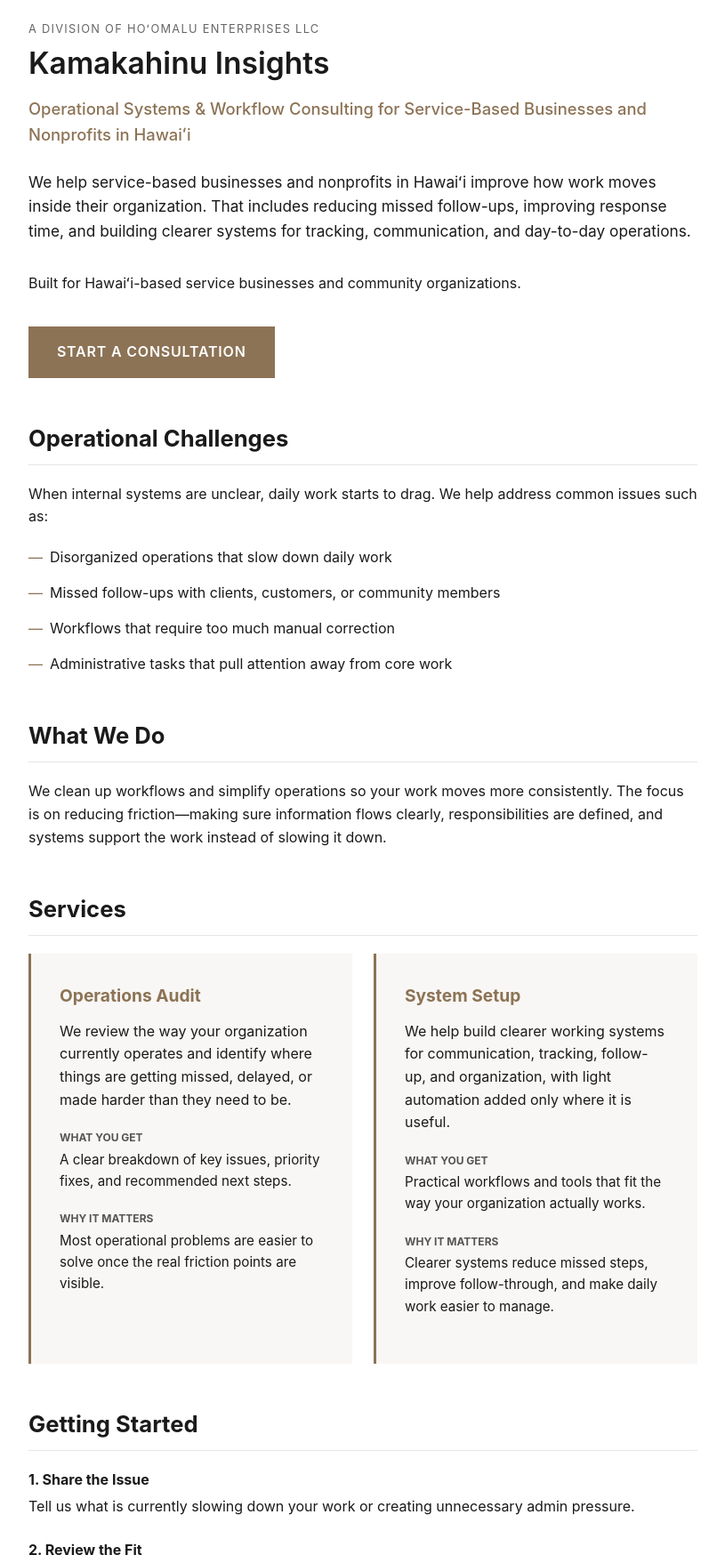
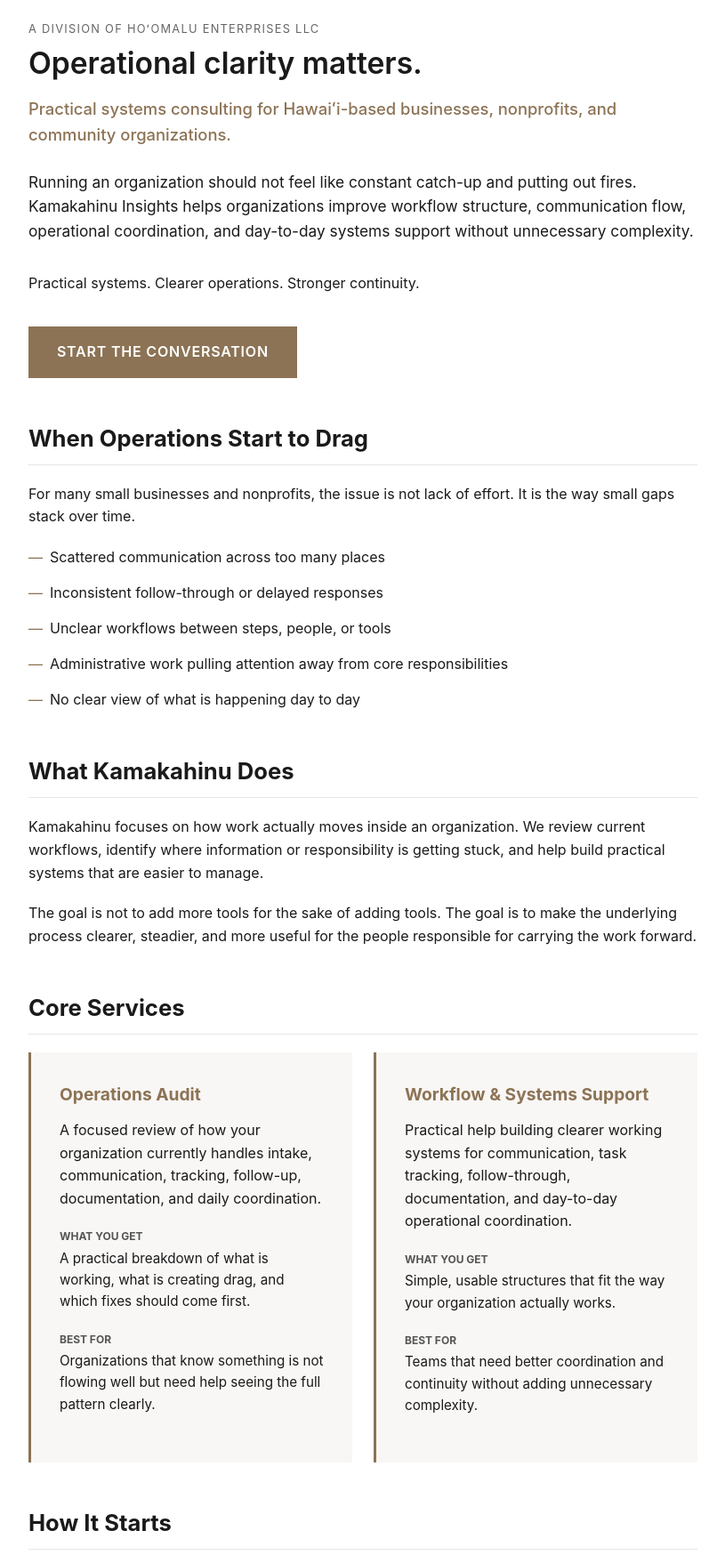
Before and after one commit to Hoomalu346/kamakahinu-insights-site, a plain HTML site: page index.html in a window 1280 px wide. Shown: the part 107-1855 px from the top of the page at 89% size, without its empty margins (232-1047 px from the left). Drawn offline with Linux system fonts and the light colour scheme.

Commit message:
Update index.html
version 1.1

```diff
--- a/index.html
+++ b/index.html
@@ -3,7 +3,8 @@
 <head>
     <meta charset="UTF-8">
     <meta name="viewport" content="width=device-width, initial-scale=1.0">
-    <title>Kamakahinu Insights | Operational Systems & Workflow Consulting</title>
+    <meta name="description" content="Kamakahinu Insights provides operational systems consulting for Hawaiʻi-based businesses, nonprofits, and community organizations.">
+    <title>Kamakahinu Insights | Operational Systems Consulting</title>
     <link rel="stylesheet" href="styles.css">
 </head>
 <body>
@@ -19,96 +20,100 @@
     </div>
 </nav>
 
-<div class="container">
-    <header>
+<main class="container">
+    <header class="hero">
         <span class="label">A division of Hoʻomalu Enterprises LLC</span>
-        <h1>Kamakahinu Insights</h1>
-        <p class="tagline">Operational Systems & Workflow Consulting for Service-Based Businesses and Nonprofits in Hawaiʻi</p>
+        <h1>Operational clarity matters.</h1>
+        <p class="tagline">Practical systems consulting for Hawaiʻi-based businesses, nonprofits, and community organizations.</p>
         <p class="intro-text">
-            We help service-based businesses and nonprofits in Hawaiʻi improve how work moves inside their organization.
-            That includes reducing missed follow-ups, improving response time, and building clearer systems for tracking,
-            communication, and day-to-day operations.
+            Running an organization should not feel like constant catch-up and putting out fires.
+            Kamakahinu Insights helps organizations improve workflow structure, communication flow,
+            operational coordination, and day-to-day systems support without unnecessary complexity.
         </p>
-
-        <p>
-            Built for Hawaiʻi-based service businesses and community organizations.
+        <p class="supporting-line">
+            Practical systems. Clearer operations. Stronger continuity.
         </p>
-
-        <a href="/contact.html" class="btn">Start a Consultation</a>
+        <a href="/contact.html" class="btn">Start the Conversation</a>
     </header>
 
     <section>
-        <h2>Operational Challenges</h2>
-        <p>When internal systems are unclear, daily work starts to drag. We help address common issues such as:</p>
+        <h2>When Operations Start to Drag</h2>
+        <p>
+            For many small businesses and nonprofits, the issue is not lack of effort. It is the way small gaps stack over time.
+        </p>
         <ul class="list">
-            <li>Disorganized operations that slow down daily work</li>
-            <li>Missed follow-ups with clients, customers, or community members</li>
-            <li>Workflows that require too much manual correction</li>
-            <li>Administrative tasks that pull attention away from core work</li>
+            <li>Scattered communication across too many places</li>
+            <li>Inconsistent follow-through or delayed responses</li>
+            <li>Unclear workflows between steps, people, or tools</li>
+            <li>Administrative work pulling attention away from core responsibilities</li>
+            <li>No clear view of what is happening day to day</li>
         </ul>
     </section>
 
     <section>
-        <h2>What We Do</h2>
+        <h2>What Kamakahinu Does</h2>
         <p>
-            We clean up workflows and simplify operations so your work moves more consistently.
-            The focus is on reducing friction—making sure information flows clearly, responsibilities are defined,
-            and systems support the work instead of slowing it down.
+            Kamakahinu focuses on how work actually moves inside an organization. We review current workflows,
+            identify where information or responsibility is getting stuck, and help build practical systems that are easier to manage.
+        </p>
+        <p>
+            The goal is not to add more tools for the sake of adding tools. The goal is to make the underlying process clearer,
+            steadier, and more useful for the people responsible for carrying the work forward.
         </p>
     </section>
 
     <section>
-        <h2>Services</h2>
+        <h2>Core Services</h2>
 
         <div class="services-grid">
             <div class="service-card">
                 <h3>Operations Audit</h3>
                 <p>
-                    We review the way your organization currently operates and identify where things are getting missed,
-                    delayed, or made harder than they need to be.
+                    A focused review of how your organization currently handles intake, communication, tracking,
+                    follow-up, documentation, and daily coordination.
                 </p>
                 <div class="service-meta">
                     <strong>What you get</strong>
-                    <p>A clear breakdown of key issues, priority fixes, and recommended next steps.</p>
+                    <p>A practical breakdown of what is working, what is creating drag, and which fixes should come first.</p>
 
-                    <strong>Why it matters</strong>
-                    <p>Most operational problems are easier to solve once the real friction points are visible.</p>
+                    <strong>Best for</strong>
+                    <p>Organizations that know something is not flowing well but need help seeing the full pattern clearly.</p>
                 </div>
             </div>
 
             <div class="service-card">
-                <h3>System Setup</h3>
+                <h3>Workflow & Systems Support</h3>
                 <p>
-                    We help build clearer working systems for communication, tracking, follow-up, and organization,
-                    with light automation added only where it is useful.
+                    Practical help building clearer working systems for communication, task tracking, follow-through,
+                    documentation, and day-to-day operational coordination.
                 </p>
                 <div class="service-meta">
                     <strong>What you get</strong>
-                    <p>Practical workflows and tools that fit the way your organization actually works.</p>
+                    <p>Simple, usable structures that fit the way your organization actually works.</p>
 
-                    <strong>Why it matters</strong>
-                    <p>Clearer systems reduce missed steps, improve follow-through, and make daily work easier to manage.</p>
+                    <strong>Best for</strong>
+                    <p>Teams that need better coordination and continuity without adding unnecessary complexity.</p>
                 </div>
             </div>
         </div>
     </section>
 
     <section>
-        <h2>Getting Started</h2>
+        <h2>How It Starts</h2>
 
         <div class="step">
-            <div class="step-title">1. Share the Issue</div>
-            <p>Tell us what is currently slowing down your work or creating unnecessary admin pressure.</p>
+            <div class="step-title">1. Share what feels unclear</div>
+            <p>Send a short note about what feels overloaded, scattered, delayed, or harder to manage than it should be.</p>
         </div>
 
         <div class="step">
-            <div class="step-title">2. Review the Fit</div>
-            <p>We look at the situation and determine whether an operations audit or system setup is the right next step.</p>
+            <div class="step-title">2. Review the fit</div>
+            <p>We review the situation and determine whether an operations audit, workflow support, or another next step makes sense.</p>
         </div>
 
         <div class="step">
-            <div class="step-title">3. Plan the Next Step</div>
-            <p>If there is a clear fit, we outline the recommended path forward before any project begins.</p>
+            <div class="step-title">3. Map the next step</div>
+            <p>If there is a clear fit, we outline the recommended path before any project begins.</p>
         </div>
     </section>
 
@@ -117,29 +122,32 @@
         <ul class="list">
             <li>Service-based businesses</li>
             <li>Nonprofits and community organizations</li>
+            <li>Small teams managing growing operational responsibility</li>
+            <li>Organizations preparing for grants, reporting, growth, or continuity needs</li>
         </ul>
 
         <p>
-            For nonprofits, our work focuses on operational clarity, program structure, and organized documentation.
-            We can support the process around grants and proposals, but the primary goal is to help organizations prepare
-            the internal systems needed to manage funding, reporting, and growth.
+            For nonprofits, our work focuses on operational clarity, program structure, documentation, and internal readiness.
+            We can support the process around grants and proposals, but the primary goal is to help organizations strengthen
+            the systems needed to manage funding, reporting, and growth responsibly.
         </p>
     </section>
 
     <div class="expansion-statement">
-        Additional services, including AI-assisted systems, automation, and nonprofit support, are introduced based on each client’s needs during the discovery and proposal phase.
+        AI-assisted systems, automation, and digital tools may be introduced when useful, but only after the workflow itself is clear.
+        The process comes first. Tools come second.
     </div>
 
     <p class="conversion-bridge">
-        Most clients start with an operations audit to identify where their current systems are breaking down.
+        Most clients begin with a conversation about where their current operations feel unclear, overloaded, or harder to manage than they should be.
     </p>
 
     <section class="cta-section">
-        <h2>Start a Consultation</h2>
-        <p>The first step is a short conversation to understand your current setup and determine if this approach is the right fit.</p>
-        <a href="mailto:kamakahinu@hoomaluenterprises.com?subject=Consultation Request" class="btn">Start a Consultation</a>
+        <h2>Start the Conversation</h2>
+        <p>The first step is a short email. Tell us what feels unclear, overloaded, or difficult to manage, and we will review the best next step.</p>
+        <a href="mailto:kamakahinu@hoomaluenterprises.com?subject=Consultation Request" class="btn btn-light">Email Kamakahinu</a>
     </section>
-</div>
+</main>
 
 <footer>
     Kamakahinu Insights | A division of Hoʻomalu Enterprises LLC
```
